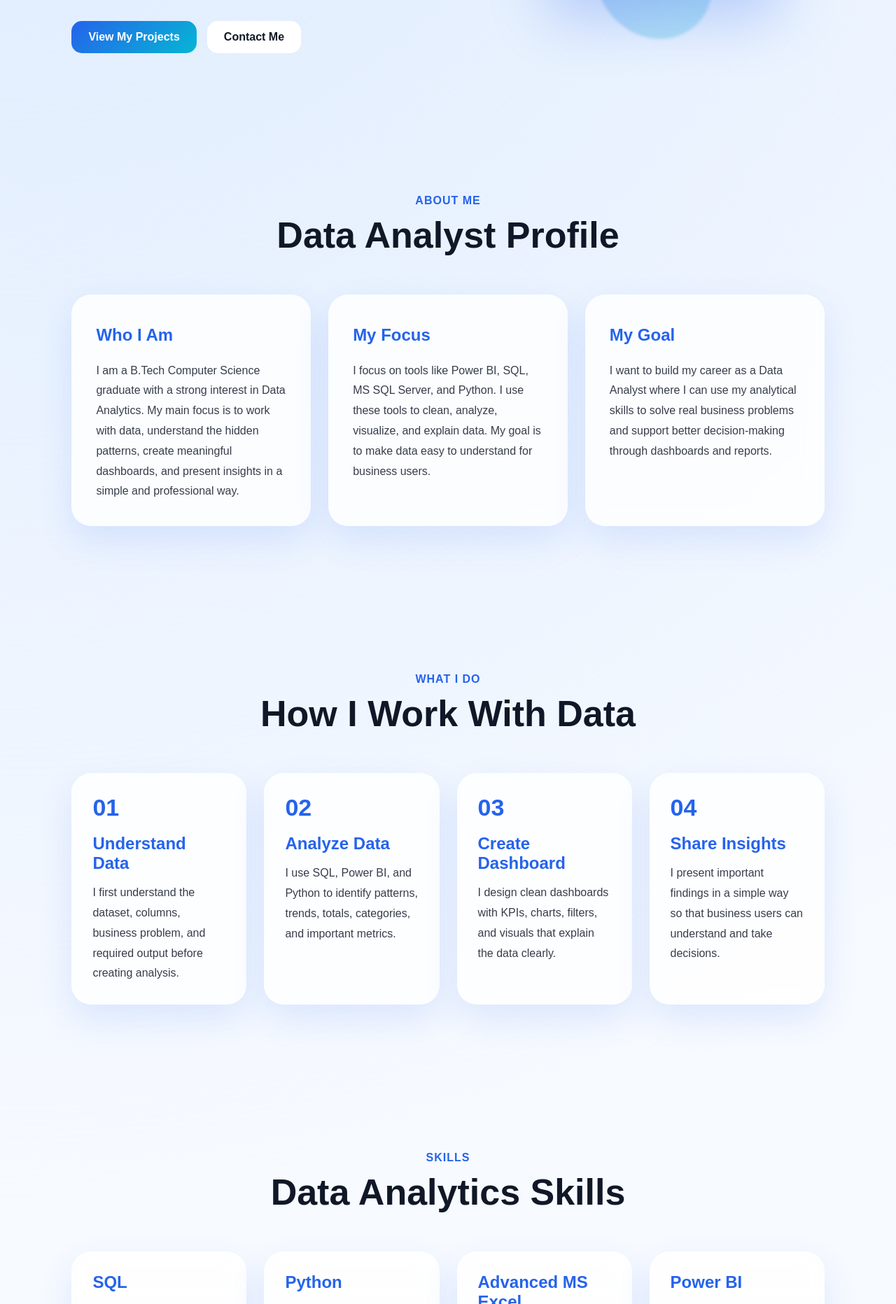
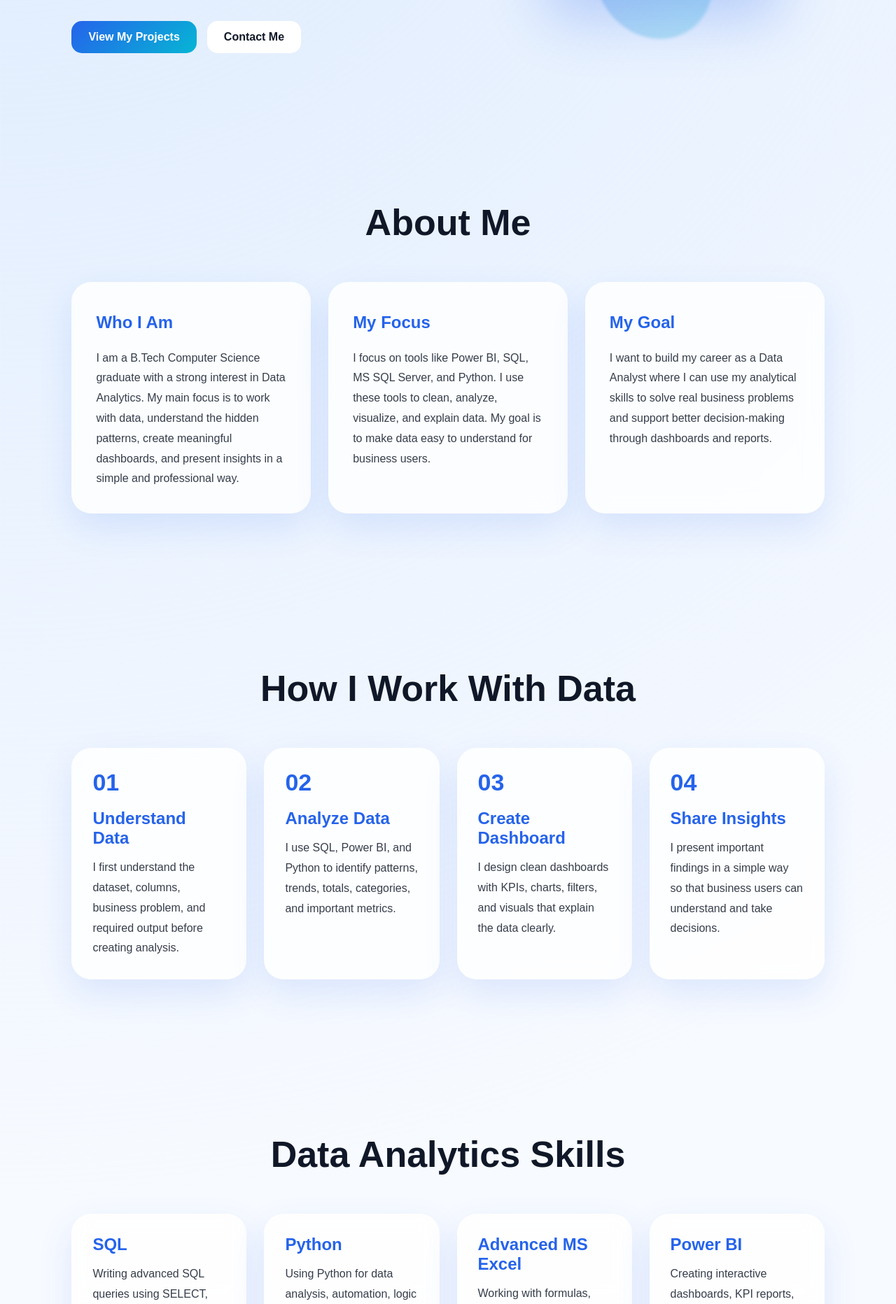
Before and after one commit to iam-shubhamm/My-portfolio, a Next.js app: page / in a window 1280 px wide. Shown: the part 627-2491 px from the top of the page at 70% size. Built offline with nearby package versions, Linux system fonts and the light colour scheme.

Commit message:
Revise section titles and clean up empty elements
Updated section titles and removed empty paragraphs.

```diff
--- a/app/page.tsx
+++ b/app/page.tsx
@@ -207,8 +207,8 @@ export default function Home() {
 
       <section id="about" className="section">
         <div className="title reveal">
-          <p>About Me</p>
-          <h2>Data Analyst Profile</h2>
+          <p></p>
+          <h2>About Me</h2>
         </div>
 
         <div className="about-large reveal">
@@ -244,7 +244,7 @@ export default function Home() {
 
       <section id="whatido" className="section">
         <div className="title reveal">
-          <p>What I Do</p>
+          <p></p>
           <h2>How I Work With Data</h2>
         </div>
 
@@ -289,7 +289,7 @@ export default function Home() {
 
       <section id="skills" className="section">
         <div className="title reveal">
-          <p>Skills</p>
+          <p></p>
           <h2>Data Analytics Skills</h2>
         </div>
 
```
